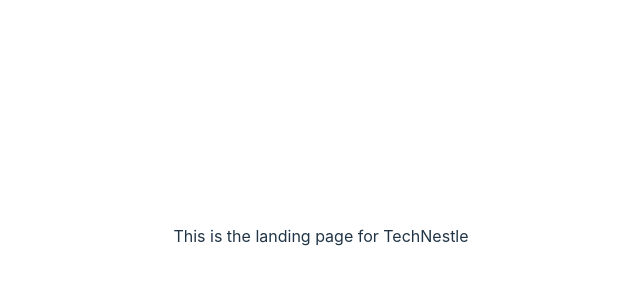
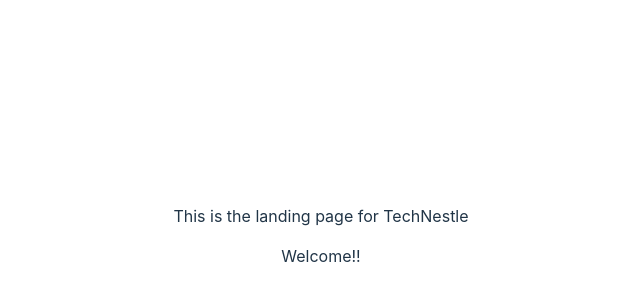
Before and after one commit to kalviumcommunity/S60_Sahanashre_Capstone_TechNestle, a React (Vite) app in the folder Frontend/: page / in a window 1280 px wide. Shown: the part 164-464 px from the top of the page, without its empty margins (319-959 px from the left). Built offline with nearby package versions, Linux system fonts and the light colour scheme.

Commit message:
Seted basic frontend and backend

```diff
--- a/Frontend/src/App.jsx
+++ b/Frontend/src/App.jsx
@@ -5,6 +5,7 @@
   return (
     <>
      <p>This is the landing page for TechNestle</p>
+     <p>Welcome!!</p>
     </>
   )
 }
```
